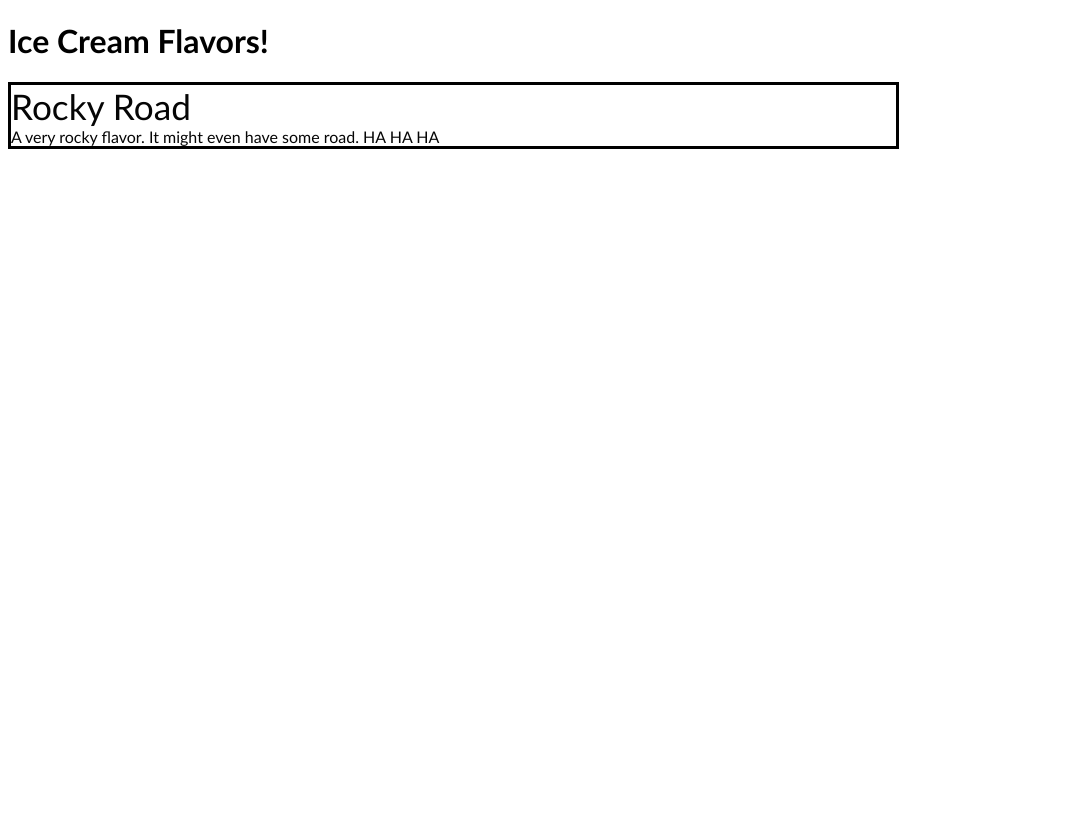
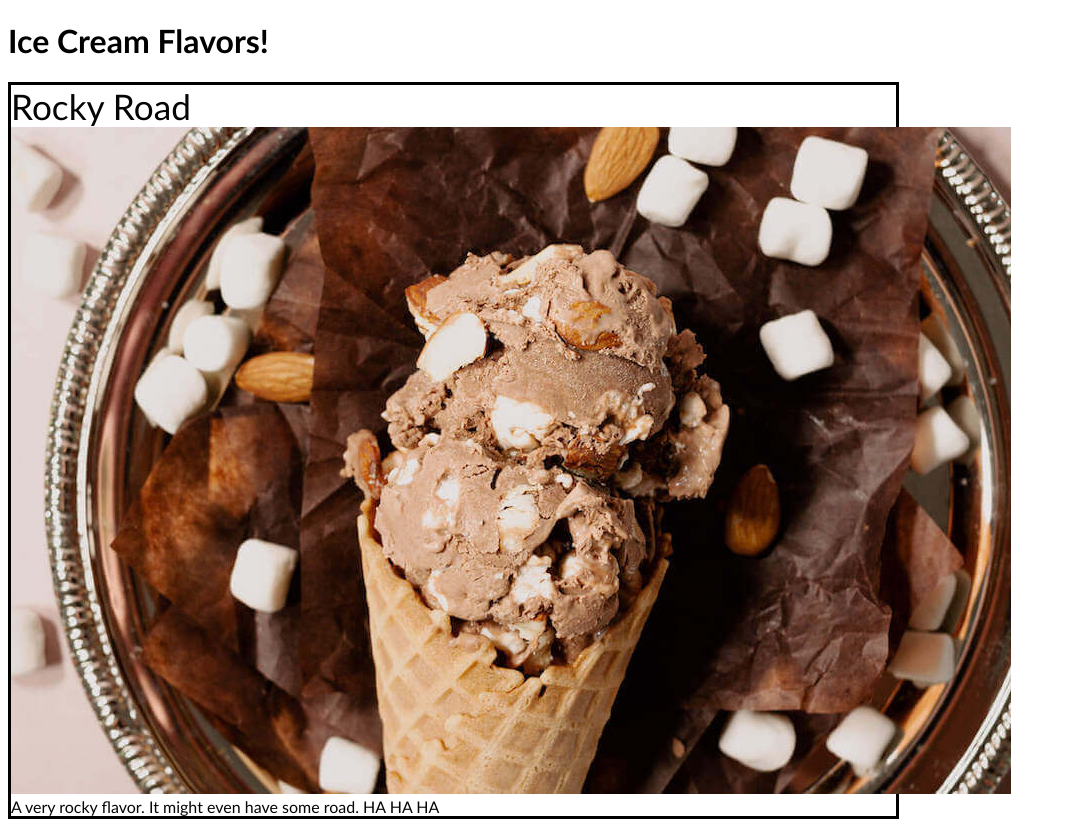
Before and after one commit to JBCoder1/octo-super-explosion, a plain HTML site: page index.html in a window 1280 px wide. Shown: the whole page, without its empty margins (0-1066 px from the left). Drawn offline with Linux system fonts and the light colour scheme.

Commit message:
Update index.html

```diff
--- a/index.html
+++ b/index.html
@@ -45,6 +45,7 @@
 
     <div class="flavorBox">
       <p class="flavorName">Rocky Road</p>
+      <img src="Rocky-Road-Image.jpeg">
       <p class="flavorDescription">A very rocky flavor. It might even have some road. HA HA HA</p>
     </div>
   </body>
```
